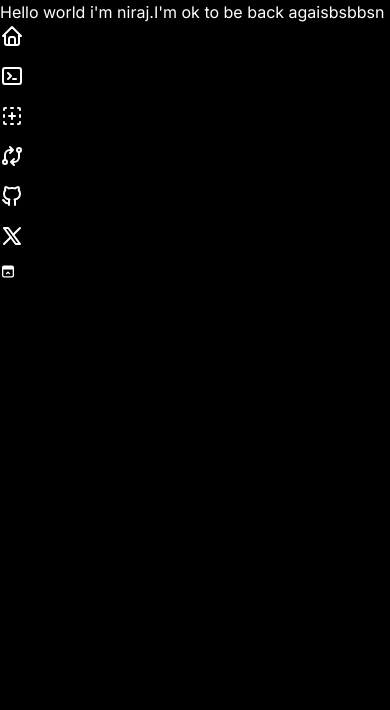
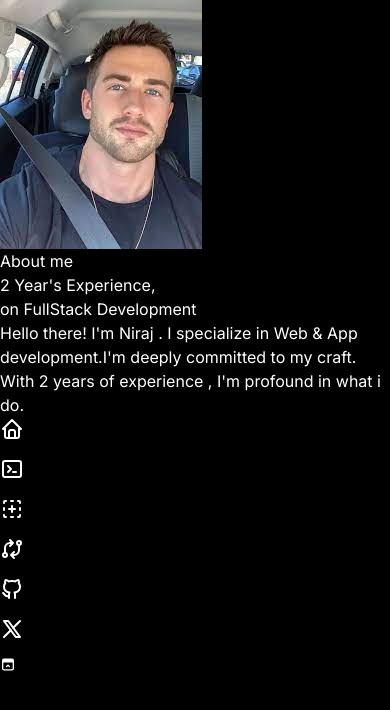
Before and after one commit to pahadiniraj/Portfolio, a Next.js app: page /about in a window 390 px wide. Shown: the top 710 px of the page. Built offline with nearby package versions, Linux system fonts and the light colour scheme.

Commit message:
About half Complited

```diff
--- a/src/Components/About/About.tsx
+++ b/src/Components/About/About.tsx
@@ -1,7 +1,43 @@
+"use client";
 import React from "react";
+import Image from "next/image";
+import profile from "../../Assets/ProfileImg/profile.jpg";
+import { ReactTyped } from "react-typed";
+import { HeroHighlightDemo } from "../UI/Components/HeroHighlightComponent";
+import Line1 from "./SkillsData/line1";
+import Line2 from "./SkillsData/line2";
 
 const About = () => {
-  return <div>Hello world i'm niraj.I'm ok to be back agaisbsbbsn </div>;
+  return (
+    <div className="flex flex-col md:flex-row md:justify-center  ">
+      <div className="md:w-2/6  order-2 md:order-1 p-4    flex flex-col gap-4 justify-center items-center  ">
+        <Image
+          src={profile}
+          alt="Niraj Pahadi Photo"
+          className="w-full rounded-3xl md:mr-12"
+        />
+      </div>
+      <div className="md:w-3/5 order-1 md:order-2 pl-4  md:pl-0 flex flex-col  md:gap-6 justify-start  mt-2">
+        <section>
+          <p className="text-sm font-semibold ">About me</p>
+          <h1 className="md:text-4xl font-bold text-2xl ">
+            2 Year's Experience,
+          </h1>
+          <HeroHighlightDemo text="on FullStack Development" />
+
+          <p className="text-sm mt-2">
+            Hello there! I'm Niraj . I specialize in Web & App development.I'm
+            deeply committed to my craft. With 2 years of experience , I'm
+            profound in what i do.
+          </p>
+        </section>
+        <div>
+          <Line1 />
+          <Line2 />
+        </div>
+      </div>
+    </div>
+  );
 };
 
 export default About;
--- /dev/null
+++ b/src/Components/About/SkillsData/line1.tsx
@@ -0,0 +1,9 @@
+import React from "react";
+
+const Line1 = () => {
+  return (
+    <div className="w-[70%] h-[15px] bg-white rounded-[30px] relative top-[15px]"></div>
+  );
+};
+
+export default Line1;
--- /dev/null
+++ b/src/Components/About/SkillsData/line2.tsx
@@ -0,0 +1,7 @@
+import React from "react";
+
+const Line2 = () => {
+  return <div className="w-full h-[15px] bg-[#696969] rounded-[30px]"></div>;
+};
+
+export default Line2;
--- /dev/null
+++ b/src/Components/UI/Components/HeroHighlightComponent.tsx
@@ -0,0 +1,32 @@
+import { motion } from "framer-motion";
+import { HeroHighlight, Highlight } from "../Helper/HeroHighlight";
+
+interface HeroHighlightDemoProps {
+  text: string;
+}
+
+export function HeroHighlightDemo({ text }: HeroHighlightDemoProps) {
+  return (
+    <HeroHighlight>
+      <motion.h1
+        initial={{
+          opacity: 0,
+          y: 20,
+        }}
+        animate={{
+          opacity: 1,
+          y: [20, -5, 0],
+        }}
+        transition={{
+          duration: 1,
+          ease: [0.4, 0.0, 0.2, 1],
+        }}
+        className=" font-bold text-neutral-700 dark:text-white   "
+      >
+        <Highlight className="text-black dark:text-white text-2xl">
+          {text}
+        </Highlight>
+      </motion.h1>
+    </HeroHighlight>
+  );
+}
--- /dev/null
+++ b/src/Components/UI/Helper/HeroHighlight.tsx
@@ -0,0 +1,95 @@
+import { cn } from "../../../Utils/cn";
+import { useMotionValue, motion, useMotionTemplate } from "framer-motion";
+import React from "react";
+
+export const HeroHighlight = ({
+  children,
+  className,
+  containerClassName,
+}: {
+  children: React.ReactNode;
+  className?: string;
+  containerClassName?: string;
+}) => {
+  let mouseX = useMotionValue(0);
+  let mouseY = useMotionValue(0);
+
+  function handleMouseMove({
+    currentTarget,
+    clientX,
+    clientY,
+  }: React.MouseEvent<HTMLDivElement>) {
+    if (!currentTarget) return;
+    let { left, top } = currentTarget.getBoundingClientRect();
+
+    mouseX.set(clientX - left);
+    mouseY.set(clientY - top);
+  }
+  return (
+    <div
+      className={cn(
+        "  flex text-3xl mb-2  bg-white dark:bg-black ",
+        containerClassName
+      )}
+      onMouseMove={handleMouseMove}
+    >
+      <div className="absolute inset-0 bg-dot-thick-neutral-300 dark:bg-dot-thick-neutral-800  pointer-events-none" />
+      <motion.div
+        className="pointer-events-none bg-dot-thick-indigo-500 dark:bg-dot-thick-indigo-500   absolute inset-0 opacity-0 transition duration-300 group-hover:opacity-100"
+        style={{
+          WebkitMaskImage: useMotionTemplate`
+            radial-gradient(
+              200px circle at ${mouseX}px ${mouseY}px,
+              black 0%,
+              transparent 100%
+            )
+          `,
+          maskImage: useMotionTemplate`
+            radial-gradient(
+              200px circle at ${mouseX}px ${mouseY}px,
+              black 0%,
+              transparent 100%
+            )
+          `,
+        }}
+      />
+
+      <div className={cn("relative z-20", className)}>{children}</div>
+    </div>
+  );
+};
+
+export const Highlight = ({
+  children,
+  className,
+}: {
+  children: React.ReactNode;
+  className?: string;
+}) => {
+  return (
+    <motion.span
+      initial={{
+        backgroundSize: "0% 100%",
+      }}
+      animate={{
+        backgroundSize: "100% 100%",
+      }}
+      transition={{
+        duration: 1,
+        ease: "linear",
+        delay: 0.3,
+      }}
+      style={{
+        backgroundRepeat: "no-repeat",
+        backgroundPosition: "left center",
+        display: "inline",
+      }}
+      className={cn(
+        `relative inline-block pb-1   px-1 rounded-lg bg-gradient-to-r from-indigo-300 to-purple-300 dark:from-indigo-500 dark:to-purple-500`,
+        className
+      )}
+    >
+      {children}
+    </motion.span>
+  );
+};
```
Also changed, not shown: src/Components/About/Skills/Skills.tsx (added, +30 -0 lines), src/Components/About/SkillsData/SkillData.tsx (added).
